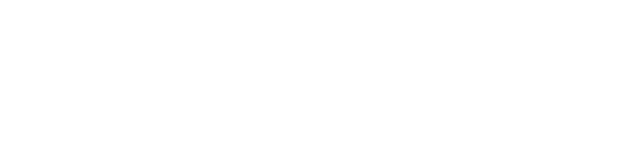
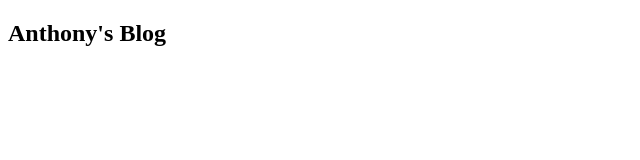
Before and after one commit to anthonytranDev/git-studies, a plain HTML site: page index.html in a window 1280 px wide. Shown: the whole page, without its empty margins (0-640 px from the left). Drawn offline with Linux system fonts and the light colour scheme.

Commit message:
added h2 tag to index.html file

```diff
--- a/index.html
+++ b/index.html
@@ -5,5 +5,7 @@
     <meta name="viewport" content="width=device-width, initial-scale=1.0" />
     <title>Document</title>
   </head>
-  <body></body>
+  <body>
+    <h2>Anthony's Blog</h2>
+  </body>
 </html>
```
